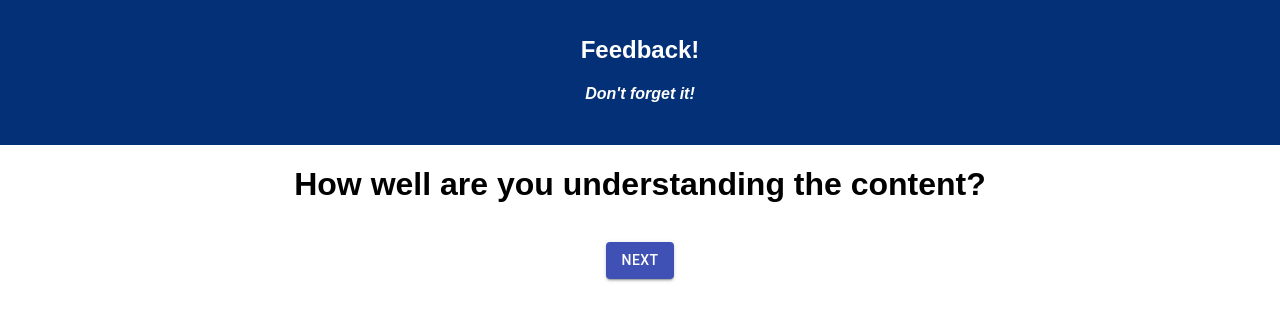
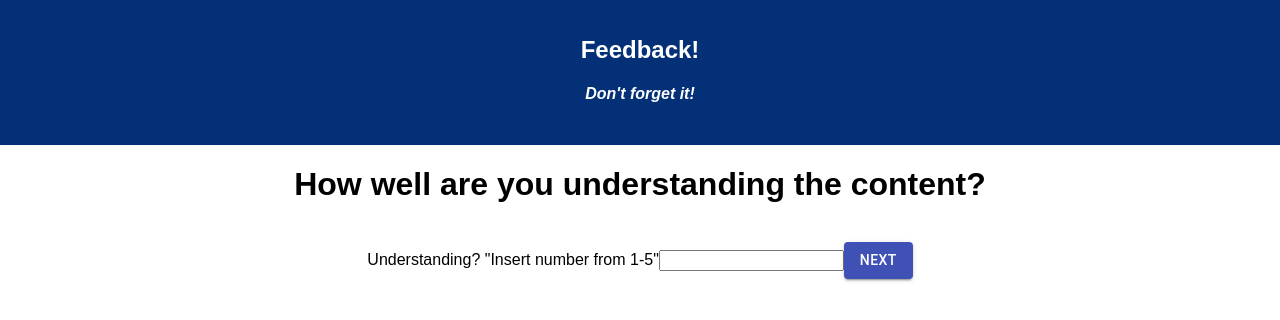
Before and after one commit to lukemm23/redux-feedback-loop-master, a React (Create React App) app: page /#/feeling in a window 1280 px wide. Both pictures are taken after a click on the button "NEXT". Shown: the top 320 px of the page. Built offline with nearby package versions, Linux system fonts and the light colour scheme.

Commit message:
added understanding page and support page dispatch input to form reducer added input to redux default state

```diff
--- a/src/components/pages/Support/Support.js
+++ b/src/components/pages/Support/Support.js
@@ -1,8 +1,28 @@
 import React, { Component } from 'react';
 // MATERIAL-UI
 import Button from '@material-ui/core/Button';
+import { connect } from 'react-redux';
 
 class Support extends Component {
+    state = {
+        understanding: '',
+    }
+
+    changeField = (event, infoKey) => {
+        this.setState({
+            [infoKey]: event.target.value
+        });
+        console.log(this.state);
+    }
+
+    submit = (event) => {
+        this.props.dispatch({
+            type: 'ADD_SUPPORT',
+            payload: this.state,
+        });
+        this.props.history.push('/comments');
+    }
+
     render() {
         return (
             <div className="App">
@@ -12,10 +32,13 @@ class Support extends Component {
             </header>
             <h1>How well are you being supported?</h1>
             <br />
-            <Button variant="contained" color="primary">Next</Button>
+            <label> Understanding? "Insert number from 1-5"
+            <input type="number" onChange={(event) => this.changeField(event, 'support')} />
+            </label>
+            <Button variant="contained" color="primary" onClick={this.submit}>Next</Button>
           </div>
         );
     }
 }
 
-export default Support;
+export default connect()(Support);
--- a/src/components/pages/Understanding/Understanding.js
+++ b/src/components/pages/Understanding/Understanding.js
@@ -1,8 +1,29 @@
 import React, { Component } from 'react';
 // MATERIAL-UI
 import Button from '@material-ui/core/Button';
+import { connect } from 'react-redux';
 
 class Understanding extends Component {
+
+    state = {
+        understanding: '',
+    }
+
+    changeField = (event, infoKey) => {
+        this.setState({
+            [infoKey]: event.target.value
+        });
+        console.log(this.state);
+    }
+
+    submit = (event) => {
+        this.props.dispatch({
+            type: 'ADD_UNDERSTANDING',
+            payload: this.state,
+        });
+        this.props.history.push('/support');
+    }
+
     render() {
         return (
             <div className="App">
@@ -12,10 +33,13 @@ class Understanding extends Component {
                 </header>
                 <h1>How well are you understanding the content?</h1>
                 <br />
-            <Button variant="contained" color="primary">Next</Button>
+                <label> Understanding? "Insert number from 1-5"
+            <input type="number" onChange={(event) => this.changeField(event, 'understanding')} />
+                </label>
+                <Button variant="contained" color="primary" onClick={this.submit}>Next</Button>
             </div>
         );
     }
 }
 
-export default Understanding;
+export default connect()(Understanding);
--- a/src/index.js
+++ b/src/index.js
@@ -31,6 +31,16 @@ const formReducer = (state = defaultState, action) => {
             ...state,
             ...action.payload
         }
+    } else if (action.type === 'ADD_UNDERSTANDING') {
+        return {
+            ...state,
+            ...action.payload
+        }
+    }else if (action.type === 'ADD_SUPPORT') {
+        return {
+            ...state,
+            ...action.payload
+        }
     }
     return state;
 }
```
Lines whose indentation alone changed are shown as unchanged.
